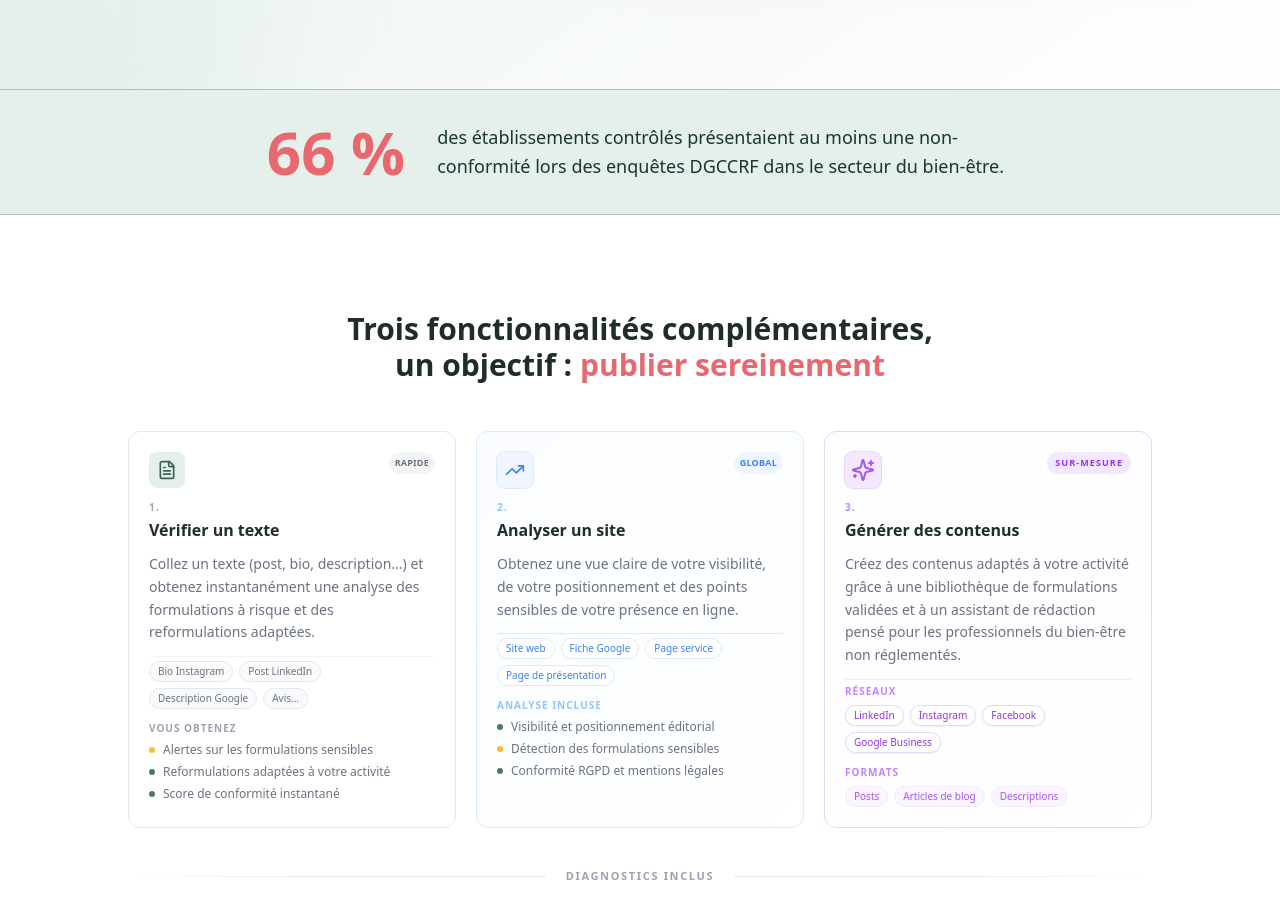
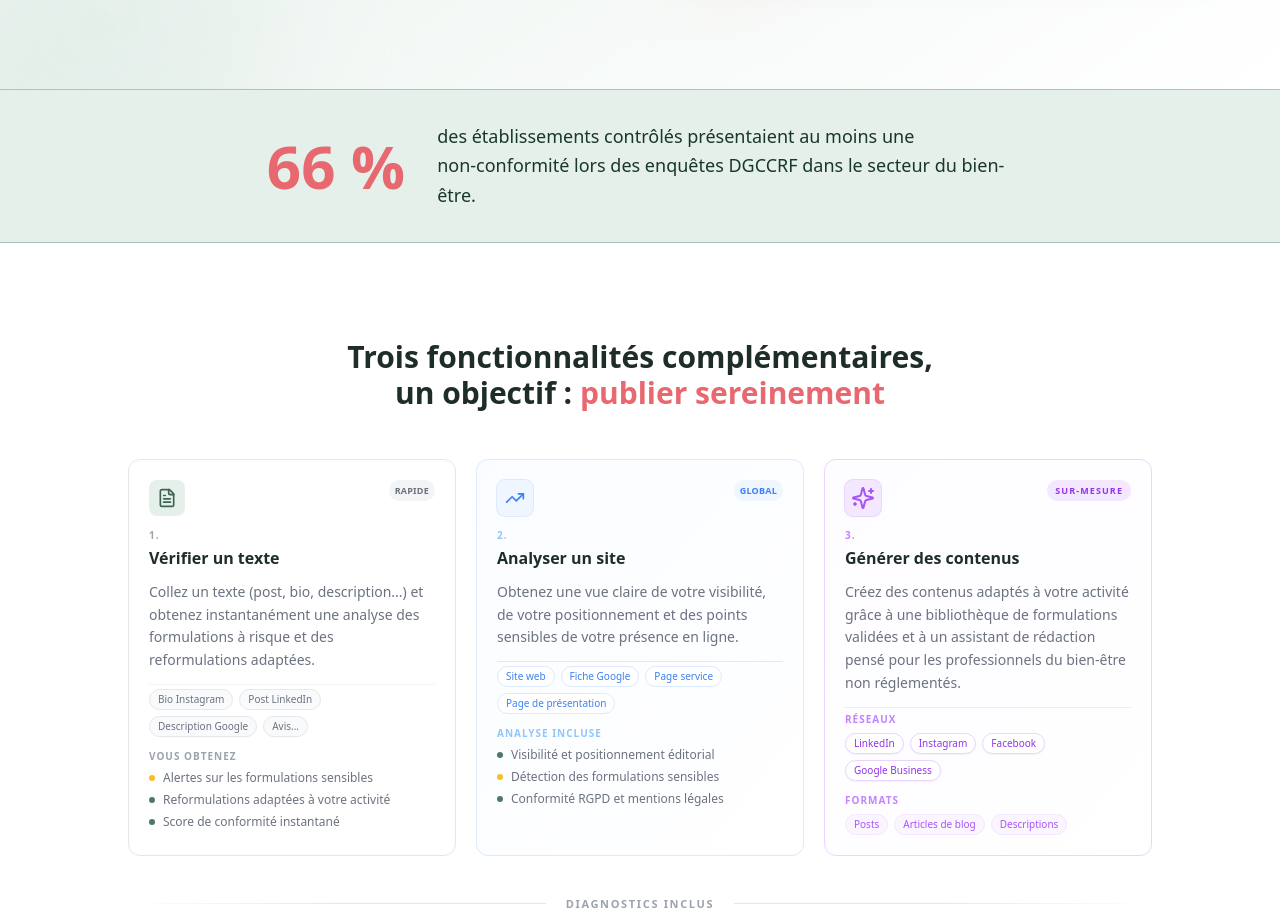
Before and after one commit to annesophieassalit-dev/Projet-outils-seo-et-droit, a Next.js app: page / in a window 1280 px wide. Shown: the part 860-1779 px from the top of the page. Built offline with nearby package versions, Linux system fonts and the light colour scheme.

Commit message:
Prevent line break inside 'non-conformité'
https://claude.ai/code/session_0195qF7QSDyrKh9r9D2WuRZE

```diff
--- a/src/app/page.tsx
+++ b/src/app/page.tsx
@@ -247,7 +247,7 @@ export default function LandingPage() {
         <div className="max-w-5xl mx-auto flex flex-col sm:flex-row items-center justify-center gap-4 sm:gap-8 text-center sm:text-left">
           <span className="text-6xl font-extrabold text-coral-500 shrink-0">66 %</span>
           <p className="text-zen-900 text-lg leading-relaxed max-w-xl">
-            des établissements contrôlés présentaient au moins une non-conformité lors des enquêtes DGCCRF dans le secteur du bien-être.
+            des établissements contrôlés présentaient au moins une <span className="whitespace-nowrap">non-conformité</span> lors des enquêtes DGCCRF dans le secteur du bien-être.
           </p>
         </div>
       </div>
```
